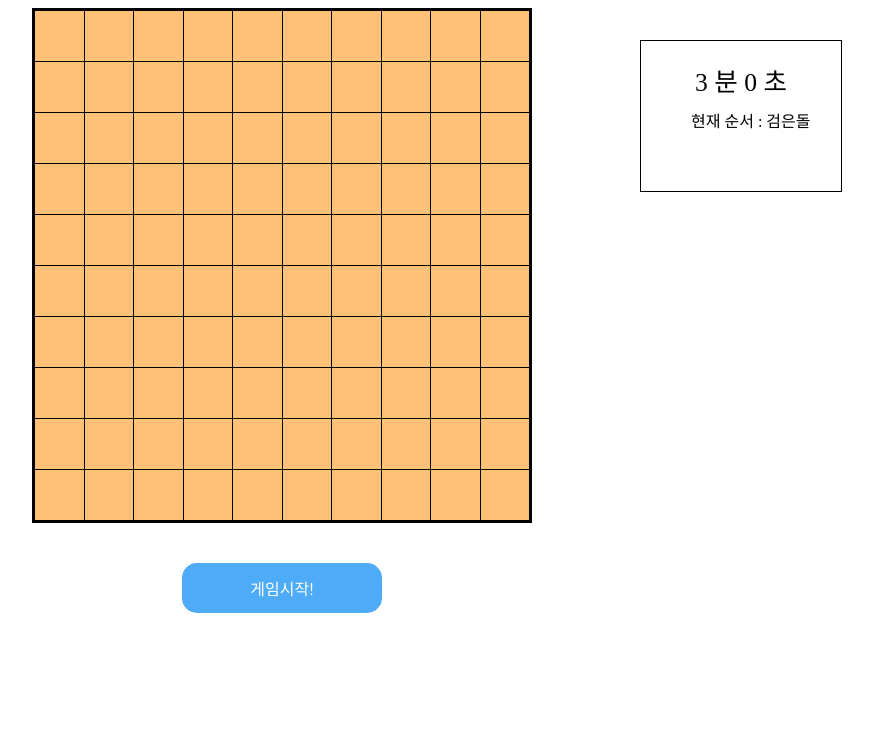
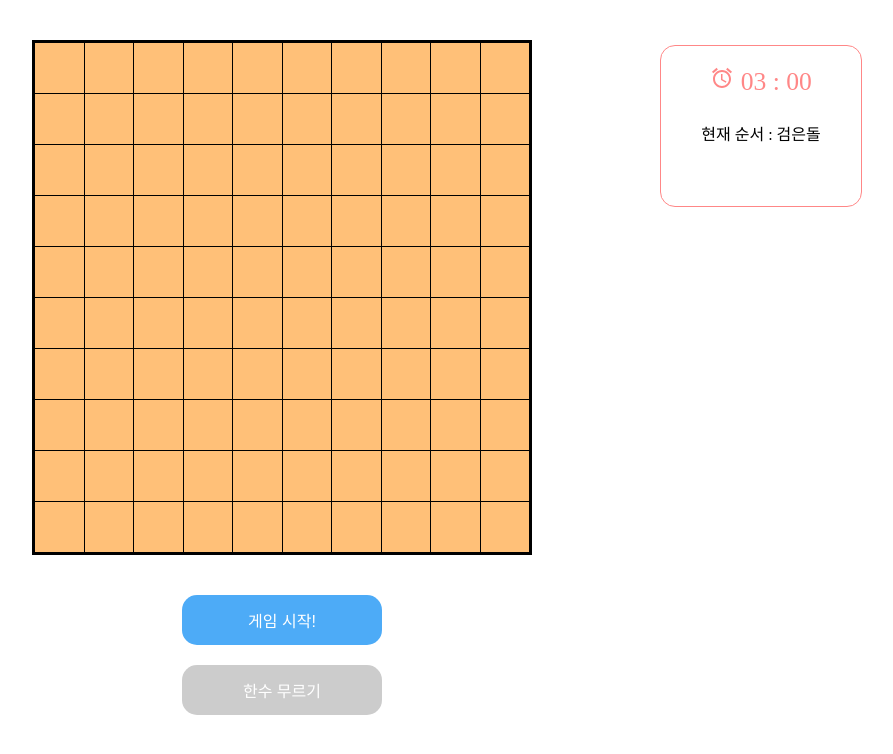
Before and after one commit to sohnjunior/playground, a React (Create React App) app in the folder react-gomoku/: page / in a window 1280 px wide. Shown: the top 754 px of the page, without its empty margins (358-1251 px from the left). Built offline with nearby package versions, Linux system fonts and the light colour scheme.

Commit message:
바둑돌 그림자 효과 추가 및 한수 무르기 기능 추가

```diff
--- a/react-gomoku/package.json
+++ b/react-gomoku/package.json
@@ -3,6 +3,8 @@
   "version": "0.1.0",
   "private": true,
   "dependencies": {
+    "@material-ui/core": "^4.11.0",
+    "@material-ui/icons": "^4.9.1",
     "@testing-library/jest-dom": "^4.2.4",
     "@testing-library/react": "^9.5.0",
     "@testing-library/user-event": "^7.2.1",
--- a/react-gomoku/public/index.html
+++ b/react-gomoku/public/index.html
@@ -24,7 +24,7 @@
       work correctly both with client-side routing and a non-root public URL.
       Learn how to configure a non-root public URL by running `npm run build`.
     -->
-    <title>React App</title>
+    <title>오목 게임</title>
   </head>
   <body>
     <noscript>You need to enable JavaScript to run this app.</noscript>
--- a/react-gomoku/src/App.css
+++ b/react-gomoku/src/App.css
@@ -2,6 +2,7 @@
   width: 500px;
   height: 500px;
   margin: 0 auto;
+  margin-top: 40px;
   border: 3px solid black;
   border-collapse: collapse;
 }
@@ -24,36 +25,42 @@
 
 .message-box {
   position: absolute;
-  top: 40px;
-  right: 80px;
+  top: 45px;
+  right: 60px;
   width: 200px;
-  height: 150px;
-  border: 1px solid black;
+  height: 160px;
+  border: 1px solid #ff8787;
+  border-radius: 15px;
 }
 
 .timer {
+  width: 150px;
+  height: 35px;
   text-align: center;
   margin: 0 auto;
   margin-top: 20px;
   font-size: 1.6rem;
+  color: #ff8787;
 }
 
 .black-stone {
-  border: 1px solid black;
+  border-style: none;
   border-radius: 90px;
   background-color: black;
-  width: 20px;
-  height: 20px;
+  width: 22px;
+  height: 22px;
   display: inline-block;
+  box-shadow: inset -1px -2px 3px #868e96;
 }
 
 .white-stone {
   border-style: none;
   border-radius: 90px;
   background-color: white;
-  width: 20px;
-  height: 20px;
+  width: 22px;
+  height: 22px;
   display: inline-block;
+  box-shadow: inset -1px -2px 2px #495057;
 }
 
 .button {
@@ -67,22 +74,35 @@
   border-radius: 15px;
   font-size: 1rem;
   color: white;
-  background-color: #4dabf7;
+  outline: none;
+}
+
+.button:active {
+  transform: translateY(3px);
 }
 
 .button:hover {
   cursor: pointer;
 }
 
+.button:disabled {
+  background-color: #cccccc !important;
+  color: white;
+}
+
 .turn {
-  position: relative;
-  left: 50px;
-  top: 10px;
+  text-align: center;
+  margin: 0 auto;
+  margin-top: 20px;
+  width: 150px;
 }
 
 .winner {
-  position: relative;
-  top: 30px;
-  left: 35px;
+  text-align: center;
+  margin: 0 auto;
+  margin-top: 15px;
+  width: 150px;
   font-size: 1.7rem;
+  font-weight: 700;
+  color: #4263eb;
 }
--- /dev/null
+++ b/react-gomoku/src/components/BackButton.jsx
@@ -0,0 +1,22 @@
+import React from 'react';
+import Button from './Button';
+import { GO_BACK } from './Game';
+
+
+const BackButton = ({ state, dispatch }) => {
+
+  const handleClick = () => {
+    dispatch({ type: GO_BACK });
+  };
+
+  const disabled = state.history.length && state.winner === -1 ? false : true;
+
+  return (
+    <Button handleClick={handleClick} disabled={disabled}>
+      한수 무르기
+    </Button>
+  );
+};
+
+
+export default BackButton;
--- a/react-gomoku/src/components/Button.jsx
+++ b/react-gomoku/src/components/Button.jsx
@@ -1,12 +1,16 @@
 import React from 'react';
 import '../App.css';
 
-const Button = ({ handleClick, children }) => {
+const Button = ({ ready, handleClick, children, disabled=false }) => {
   return (
-    <button className="button" onClick={handleClick}>
-      { children }
+    <button
+      disabled={disabled}
+      style={{ backgroundColor: ready ? "#4dabf7" : "#ff8787" }}
+      className="button"
+      onClick={handleClick}>
+      {children}
     </button>
-  )
+  );
 };
 
 export default Button;
--- a/react-gomoku/src/components/ControlButton.jsx
+++ b/react-gomoku/src/components/ControlButton.jsx
@@ -14,8 +14,8 @@ const ControlButton = ({ ready, dispatch }) => {
   };
 
   return (
-    <Button handleClick={handleClick}>
-      { ready ? '게임시작!' : '다시하기' }
+    <Button ready={ready} handleClick={handleClick}>
+      { ready ? '게임 시작!' : '게임 초기화' }
     </Button>
   )
 };
--- a/react-gomoku/src/components/Game.jsx
+++ b/react-gomoku/src/components/Game.jsx
@@ -9,6 +9,7 @@ export const GAME_START = 'GAME_START';
 export const UPDATE_BOARD = "UPDATE_BOARD";
 export const UPDATE_TURN = "UPDATE_TURN";
 export const RESET_BOARD = "RESET_BOARD";
+export const GO_BACK = "GO_BACK";
 
 
 const initialState = {
@@ -16,6 +17,7 @@ const initialState = {
   ready: true,
   turn: 0,  // 0: 검은돌  1: 흰돌
   board: new Array(10).fill(null).map((_) => new Array(10).fill(-1)),
+  history: [],
 };
 
 
@@ -23,10 +25,10 @@ const reducer = (state, action) => {
   switch (action.type) {
     case GAME_START: {
       // 게임 시작!!!
-      return { ...state, winner: -1, ready: false };
+      return { ...state, winner: -1, ready: false, history: [] };
     }
     case UPDATE_BOARD: {
-      // 2D array 갱신
+      // 바둑돌 놓은 후 게임판 갱신
       const { row, col } = action.coordinate;
       const newBoard = [...state.board];
       newBoard[row] = [...newBoard[row]];
@@ -39,7 +41,7 @@ const reducer = (state, action) => {
         return { ...state, winner, board: newBoard };
       }
 
-      return { ...state, board: newBoard };
+      return { ...state, board: newBoard, history: [...state.history, newBoard] };
     }
     case UPDATE_TURN: {
       // 순서 변경
@@ -49,7 +51,15 @@ const reducer = (state, action) => {
     case RESET_BOARD: {
       // 게임판 초기화
       const newBoard = new Array(10).fill(null).map((_) => new Array(10).fill(-1));
-      return { winner: -1, ready: true, turn: 0, board: newBoard };
+      return { winner: -1, ready: true, turn: 0, board: newBoard, history: [] };
+    }
+    case GO_BACK: {
+      const flipped = state.turn ^ 1;
+      const newHistory = [...state.history].slice(0, state.history.length - 1);
+      const newBoard = newHistory.length
+        ? newHistory[newHistory.length - 1]
+        : new Array(10).fill(null).map((_) => new Array(10).fill(-1));
+      return { ...state, turn: flipped, board: newBoard, history: newHistory };
     }
     default: {
       throw new Error("unexpected error");
--- a/react-gomoku/src/components/Info.jsx
+++ b/react-gomoku/src/components/Info.jsx
@@ -1,15 +1,15 @@
 import React from 'react';
 import '../App.css';
 import RestartButton from './ControlButton';
+import BackButton from './BackButton';
 
 
 
 const Info = ({ state, dispatch }) => {
   return (
     <div className="info">
-      <div>
-        <RestartButton ready={state.ready} dispatch={dispatch} />
-      </div>
+      <RestartButton ready={state.ready} dispatch={dispatch} />
+      <BackButton state={state} dispatch={dispatch} />
     </div>
   );
 };
--- a/react-gomoku/src/components/Timer.jsx
+++ b/react-gomoku/src/components/Timer.jsx
@@ -1,5 +1,7 @@
 import React, { useState, useEffect, useRef } from 'react';
 import { UPDATE_BOARD, UPDATE_TURN } from './Game';
+import { fixedDigit } from '../utils';
+import { AccessAlarmOutlined } from '@material-ui/icons';
 import '../App.css';
 
 
@@ -18,8 +20,8 @@ const Timer = ({ state, dispatch }) => {
       setSec(0);
     }
 
-    // 게임이 시작된 이후에만 타이머 가동
-    if (!state.ready) {
+    // 승자가 없고 게임이 시작된 이후에만 타이머 가동
+    if (!state.ready && state.winner === -1) {
       timerId.current = setInterval(() => {
         setMin(parseInt(time.current / 60));
         setSec(time.current % 60);
@@ -52,9 +54,9 @@ const Timer = ({ state, dispatch }) => {
 
   return (
     <div className="timer">
-      {min} 분 {sec} 초
+      <AccessAlarmOutlined /> {fixedDigit(min, 2)} : {fixedDigit(sec, 2)}
     </div>
-  )
+  );
 };
 
 export default Timer;
--- a/react-gomoku/src/utils/index.js
+++ b/react-gomoku/src/utils/index.js
@@ -67,4 +67,19 @@ function win(board, R, C, px, py, mv) {
   return 0;
 }
 
+/**
+ * 숫자를 n 자리수로 만들어서 문자열로 반환합니다. 부족한 곳은 0으로 채웁니다.
+ * @param {*} number 검사할 숫자
+ * @param {*} n 고정 자리수
+ */
+
+export function fixedDigit(number, n) {
+  let pivot = number.toString();
+
+  if (pivot.length >= n) return number;
+
+  return new Array(n - pivot.length + 1).join('0') + pivot;
+}
+
+
 export default judgement;
```
Also changed, not shown: 2 other files (tests, documents, lock files or other folders).
